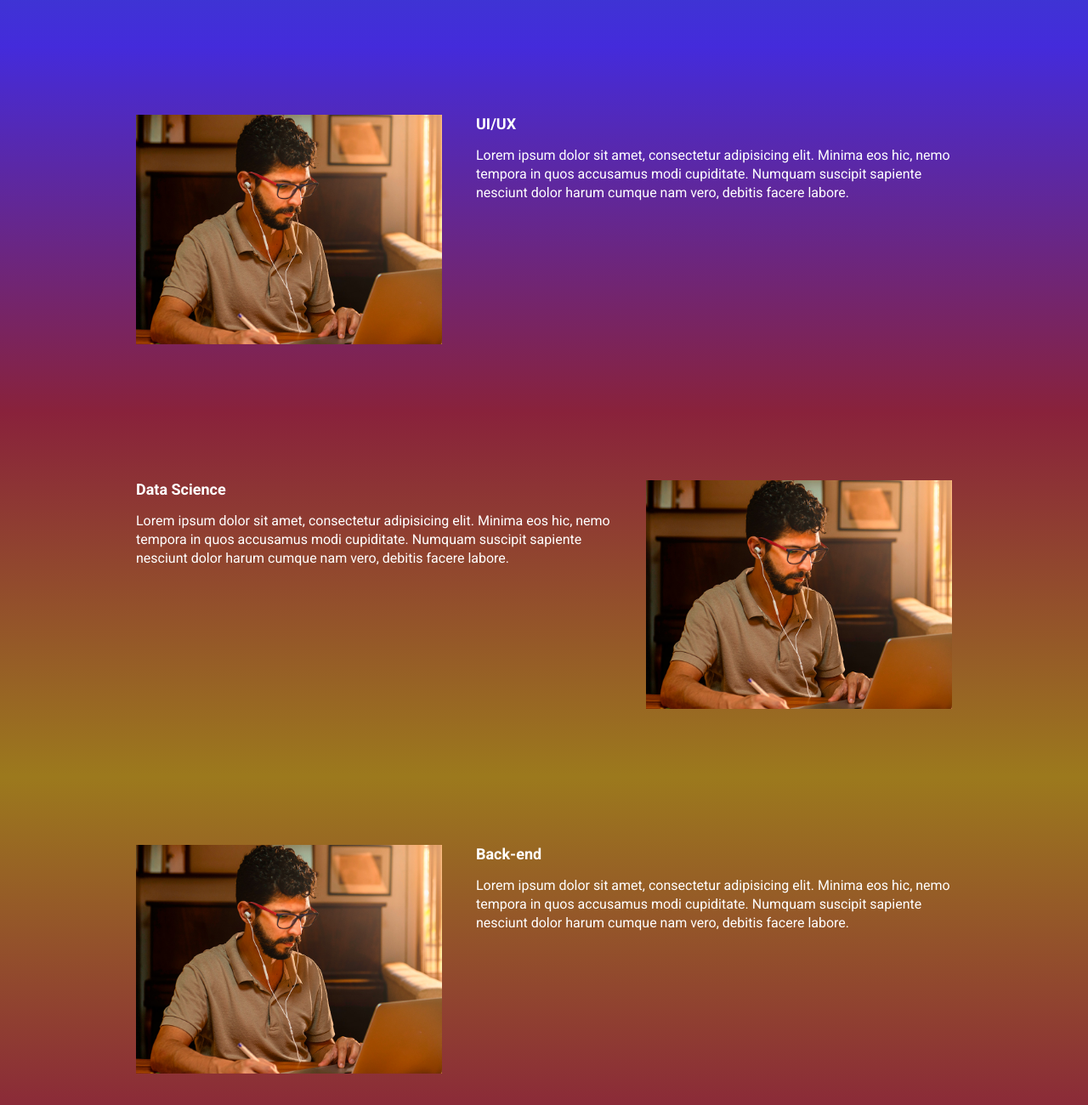
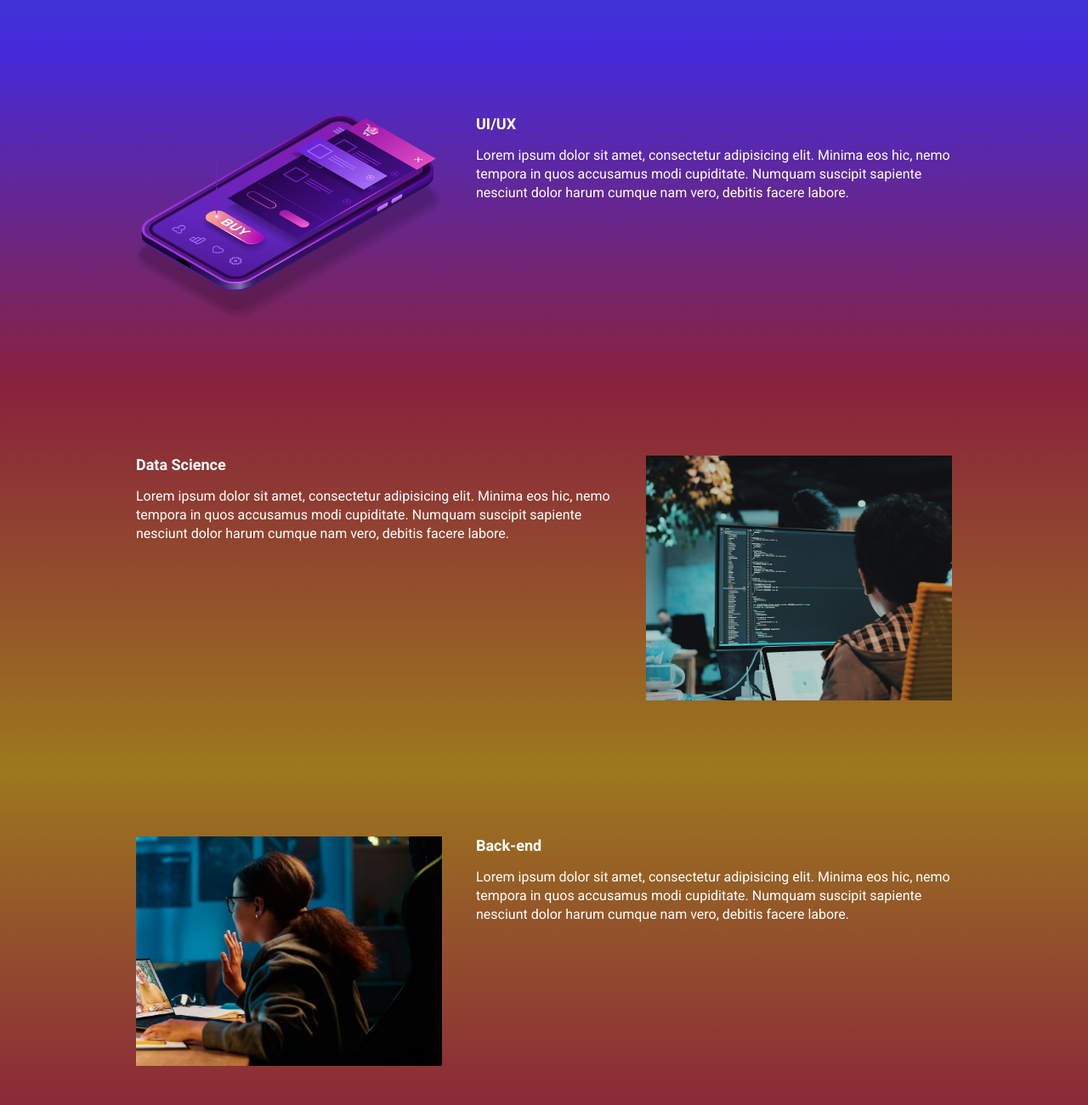
Before and after one commit to zjeanero/ebac_tech_talks, a website built with Parcel: page src/index.html in a window 1280 px wide. Shown: the part 900-2200 px from the top of the page at 85% size. Built offline with nearby package versions, Linux system fonts and the light colour scheme.

Commit message:
atualizando as imagens

```diff
--- a/src/index.html
+++ b/src/index.html
@@ -58,7 +58,7 @@
                     Lorem ipsum dolor sit amet, consectetur adipisicing elit. Minima eos hic, nemo tempora in quos accusamus modi cupiditate. Numquam suscipit sapiente nesciunt dolor harum cumque nam vero, debitis facere labore.
                 </p>
             </div>
-            <img class="event__image" src="./images/frontend.png" alt="Front-End">
+            <img class="event__image" src="./images/ui-ux.png" alt="UI/UX">
         </div>
     </section>
     <section class="event event--data-science">
@@ -69,7 +69,7 @@
                     Lorem ipsum dolor sit amet, consectetur adipisicing elit. Minima eos hic, nemo tempora in quos accusamus modi cupiditate. Numquam suscipit sapiente nesciunt dolor harum cumque nam vero, debitis facere labore.
                 </p>
             </div>
-            <img class="event__image" src="./images/frontend.png" alt="Front-End">
+            <img class="event__image" src="./images/data.png" alt="Data Science">
         </div>
     </section>
     <section class="event event--backend event--image-left">
@@ -80,7 +80,7 @@
                     Lorem ipsum dolor sit amet, consectetur adipisicing elit. Minima eos hic, nemo tempora in quos accusamus modi cupiditate. Numquam suscipit sapiente nesciunt dolor harum cumque nam vero, debitis facere labore.
                 </p>
             </div>
-            <img class="event__image" src="./images/frontend.png" alt="Front-End">
+            <img class="event__image" src="./images/backend.png" alt="Back-End">
         </div>
     </section>
 
```
